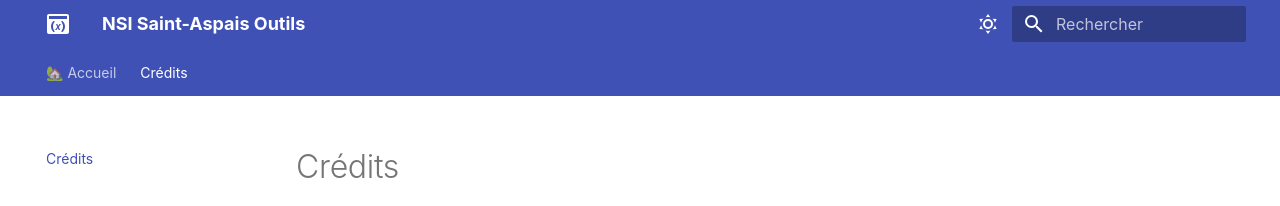
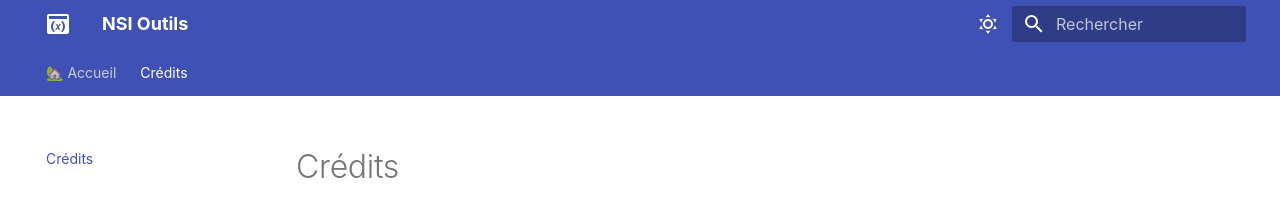
Before and after one commit to lilabidi/nsi-lil, an MkDocs documentation site: the page built from docs/credits.md, in a window 1280 px wide. Shown: the top 206 px of the page. Built offline with MkDocs 1.6.1 and Material for MkDocs 9.7.7, drawn with Linux system fonts in a browser that asks for light colours.

Commit message:
personnalisation site

```diff
--- a/mkdocs.yml
+++ b/mkdocs.yml
@@ -1,5 +1,5 @@
-site_name: "NSI Saint-Aspais Outils"
-site_url: "https://mcoilhac.forge.aeif.fr/outils/"
+site_name: "NSI Outils"
+site_url: "https://modeles-projets.forge.aeif.fr/mkdocs-pyodide-review/"
 site_description: Un modèle avec mkdocs
 site_author: Mireille Coilhac
 
```
